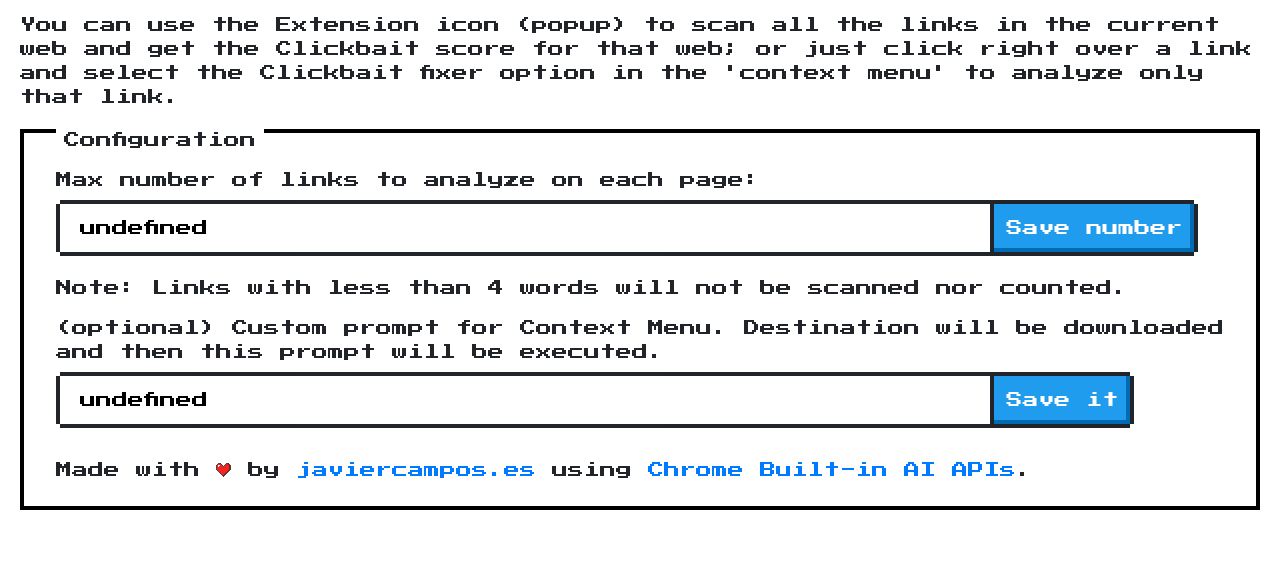
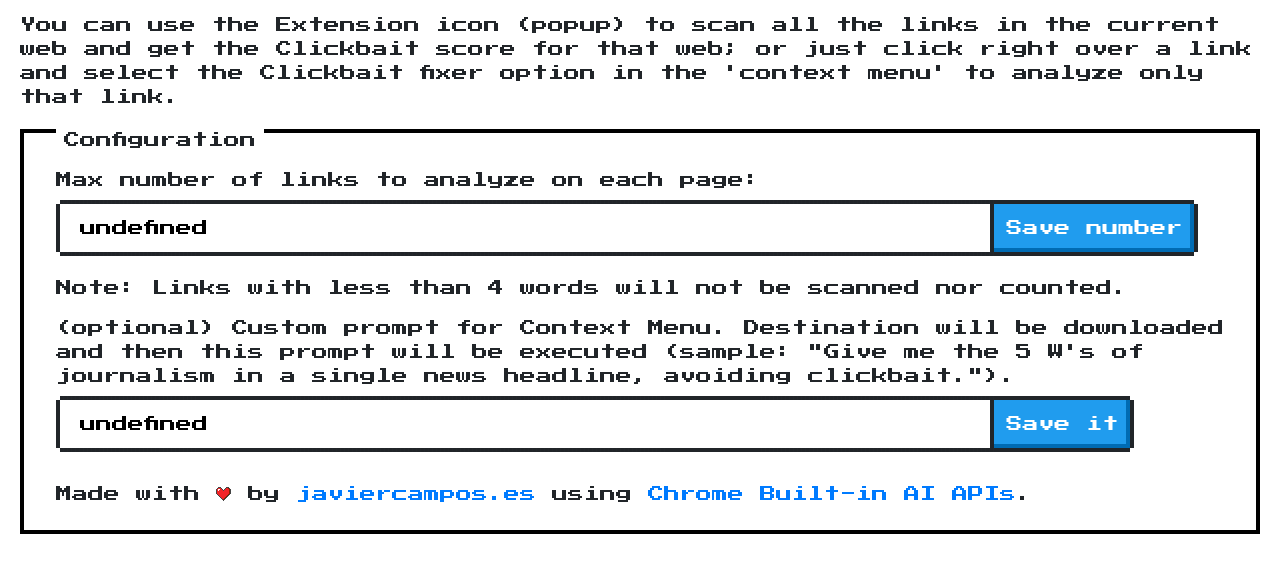
Before and after one commit to javichur/clickbait-fixer-chrome-extension, a browser extension: page clickbait-fixer-chrome-extension/public/options.html in a window 1280 px wide. Shown: the part 231-800 px from the top of the page. Drawn offline with nearby package versions, Linux system fonts and the light colour scheme; files that its build step writes are made by us from their sources.

Commit message:
Release 0.2.0.

```diff
--- a/clickbait-fixer-chrome-extension/package.json
+++ b/clickbait-fixer-chrome-extension/package.json
@@ -1,6 +1,6 @@
 {
   "name": "clickbait-fixer",
-  "version": "0.1.0",
+  "version": "0.2.0",
   "description": "Detect and fix clickbait links with AI locally!",
   "private": true,
   "scripts": {
--- a/clickbait-fixer-chrome-extension/public/options.html
+++ b/clickbait-fixer-chrome-extension/public/options.html
@@ -26,7 +26,7 @@
       </div>
       <p id="lblNote" style="margin-top: 20px;"></p>
 
-      <label for="txtCustomContextMenu1">(optional) Custom prompt for Context Menu. Destination will be downloaded and then this prompt will be executed.</label>
+      <label for="txtCustomContextMenu1">(optional) Custom prompt for Context Menu. Destination will be downloaded and then this prompt will be executed (sample: "Give me the 5 W's of journalism in a single news headline, avoiding clickbait.").</label>
       <div style="display: flex;">
         <div class="nes-field" style="width: 80%;">
           <input type="text" id="txtCustomContextMenu1" class="nes-input" style="width: 100%;">
```
Also changed, not shown: clickbait-fixer-chrome-extension/src/contentScript.js (+12 -1 lines).
